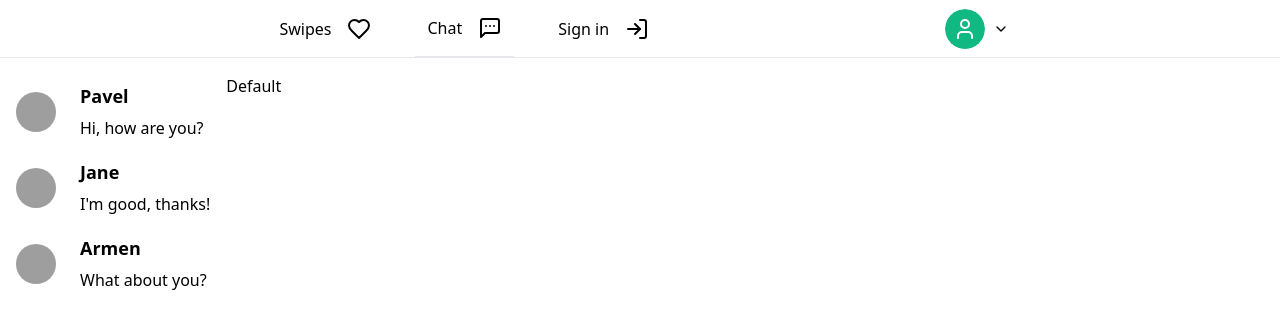
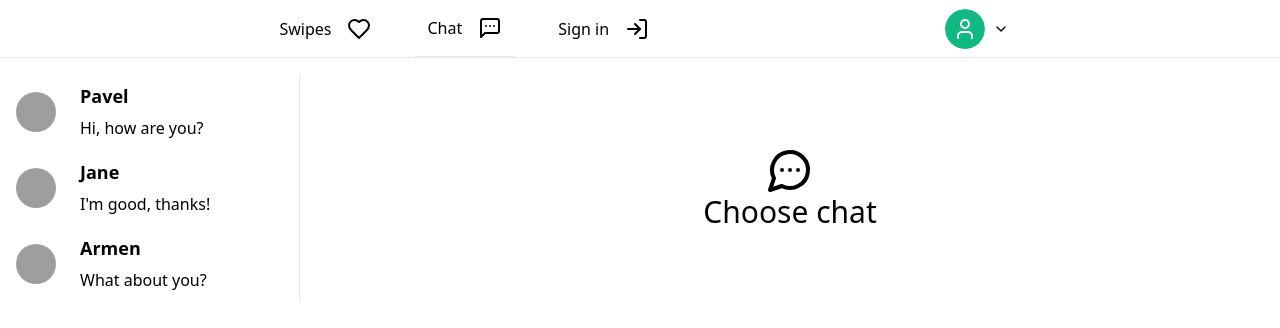
Before and after one commit to Kernoonusi/cupidr2, a Next.js app: page /chat in a window 1280 px wide. Shown: the top 328 px of the page. Built offline with nearby package versions, Linux system fonts and the light colour scheme; no server answers; grey boxes are pictures that could not be loaded.

Commit message:
feat: add chat adaptivity

```diff
--- a/src/app/chat/@room/[chatId]/default.tsx
+++ /dev/null
@@ -1,8 +0,0 @@
-"use client";
-export default function Default() {
-    return (
-        <div>
-            <h1>Default</h1>
-        </div>
-    );
-}
--- a/src/app/chat/@room/[chatId]/page.tsx
+++ b/src/app/chat/@room/[chatId]/page.tsx
@@ -158,8 +158,7 @@ export default function ChatField({ params }: { params: { chatId: string } }) {
   // 	});
   // };
   return (
-    <>
-      <main className="max-w-7xl mx-auto px-4 overflow-y-scroll flex flex-col justify-end ">
+    <main className="max-w-7xl w-full px-4 overflow-y-auto flex flex-col justify-end ">
       {chatMessages.map((message) => (
         <div
           key={message.id}
@@ -175,7 +174,7 @@ export default function ChatField({ params }: { params: { chatId: string } }) {
         </div>
       ))}
       <span ref={messagesEndRef}></span>
-      </main>
+
       <Form {...form}>
         <form
           onSubmit={form.handleSubmit(onSubmit)}
@@ -213,6 +212,6 @@ export default function ChatField({ params }: { params: { chatId: string } }) {
           </Button>
         </form>
       </Form>
-    </>
+    </main>
   );
 }
--- a/src/app/chat/@room/default.tsx
+++ b/src/app/chat/@room/default.tsx
@@ -1,8 +1,12 @@
 "use client";
+
+import { MessageCircleMore } from "lucide-react";
+
 export default function Default() {
-    return (
-        <div>
-            <h1>Default</h1>
-        </div>
-    );
+  return (
+    <div className="flex w-full h-full flex-col items-center justify-center">
+      <MessageCircleMore size={48} />
+      <h2 className="text-3xl">Choose chat</h2>
+    </div>
+  );
 }
--- a/src/app/chat/default.tsx
+++ b/src/app/chat/default.tsx
@@ -1,8 +1,7 @@
-"use client";
+import { ChatList } from "@/components/chat/chat-list";
+
 export default function Default() {
     return (
-        <div>
-            <h1>Default</h1>
-        </div>
+       <ChatList/>
     );
 }
--- a/src/app/chat/layout.tsx
+++ b/src/app/chat/layout.tsx
@@ -1,3 +1,8 @@
+"use client";
+
+import { useMediaQueries } from "@/hooks/use-media-queries";
+import { usePathname } from "next/navigation";
+
 const ChatLayout = ({
   children,
   room,
@@ -5,12 +10,13 @@ const ChatLayout = ({
   children: React.ReactNode;
   room: React.ReactNode;
 }) => {
+  const { sm } = useMediaQueries();
+  const pathname = usePathname()?.split("/")[2];
+
   return (
-    <main className="w-full mx-auto mt-4 sm:flex sm:max-w-7xl">
-      {children}
-      <div className="hidden sm:flex">
-        {room}
-      </div>
+    <main className="w-full h-full mx-auto mt-4 flex sm:max-w-7xl">
+      <div className={`${Number.isFinite(+pathname) ? (sm ? "" : " hidden ") : " flex "} sm:border-r sm:min-w-[300px]`}>{children}</div>
+      <div className={`flex-grow ${Number.isFinite(+pathname) || sm ? "" : "hidden"} sm:flex`}>{room}</div>
     </main>
   );
 };
--- a/src/app/chat/page.tsx
+++ b/src/app/chat/page.tsx
@@ -1,43 +1,7 @@
-"use client";
-import Link from "next/link";
-
-import { Avatar, AvatarFallback, AvatarImage } from "@/components/ui/avatar";
-
-const chats = [
-  {
-    id: 1,
-    name: "Pavel",
-    message: "Hi, how are you?",
-  },
-  {
-    id: 2,
-    name: "Jane",
-    message: "I'm good, thanks!",
-  },
-  {
-    id: 3,
-    name: "Armen",
-    message: "What about you?",
-  },
-];
+import { ChatList } from "@/components/chat/chat-list";
 
 export default function Chat() {
   return (
-    <div>
-      {chats.map((chat) => (
-        <Link
-          key={chat.id}
-          href={`/chat/1`}
-          className="grid grid-cols-[auto_1fr] grid-rows-2 px-4 py-2 gap-1 gap-x-6 items-center hover:bg-gray-100 dark:hover:bg-zinc-700 lg:rounded-lg"
-        >
-          <Avatar className="grid row-span-2">
-            <AvatarImage src="https://github.com/shadcn.png" />
-            <AvatarFallback>{chat.name.split("")[0]}</AvatarFallback>
-          </Avatar>
-          <h2 className="text-lg font-bold">{chat.name}</h2>
-          <p>{chat.message}</p>
-        </Link>
-      ))}
-    </div>
+    <ChatList/>
   );
 }
--- /dev/null
+++ b/src/components/chat/chat-list.tsx
@@ -0,0 +1,43 @@
+"use client";
+import Link from "next/link";
+
+import { Avatar, AvatarFallback, AvatarImage } from "@/components/ui/avatar";
+
+const chats = [
+  {
+    id: 1,
+    name: "Pavel",
+    message: "Hi, how are you?",
+  },
+  {
+    id: 2,
+    name: "Jane",
+    message: "I'm good, thanks!",
+  },
+  {
+    id: 3,
+    name: "Armen",
+    message: "What about you?",
+  },
+];
+
+export function ChatList() {
+  return (
+    <div className="w-screen sm:w-full">
+      {chats.map((chat) => (
+        <Link
+          key={chat.id}
+          href={`/chat/1`}
+          className="grid grid-cols-[auto_1fr] grid-rows-2 px-4 py-2 gap-1 gap-x-6 items-center hover:bg-gray-100 dark:hover:bg-zinc-700 lg:rounded-lg"
+        >
+          <Avatar className="grid row-span-2">
+            <AvatarImage src="https://github.com/shadcn.png" />
+            <AvatarFallback>{chat.name.split("")[0]}</AvatarFallback>
+          </Avatar>
+          <h2 className="text-lg font-bold">{chat.name}</h2>
+          <p>{chat.message}</p>
+        </Link>
+      ))}
+    </div>
+  );
+}
```
Lines whose indentation alone changed are shown as unchanged.
